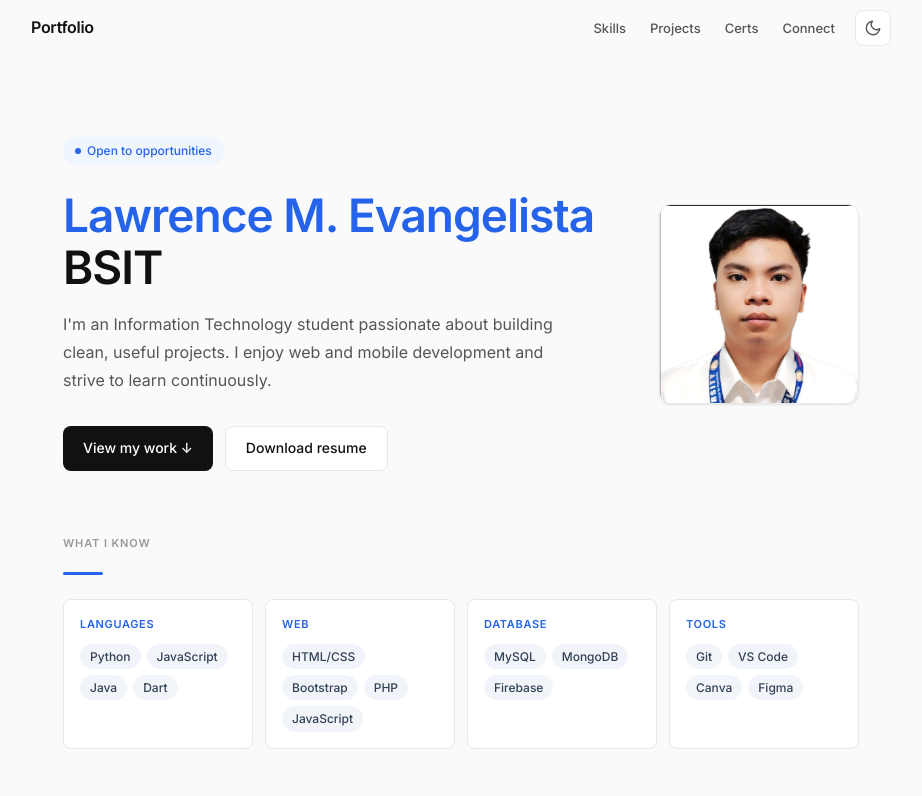
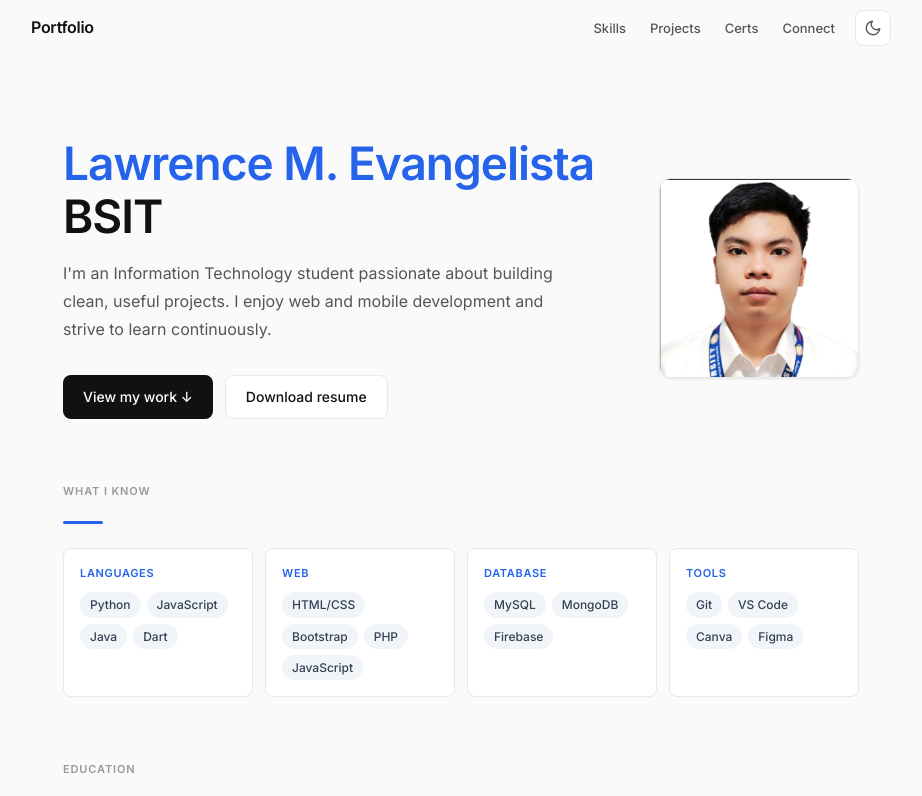
Before and after one commit to LawrenceEvangelista/Portfolio, a plain HTML site: page index.html in a window 1280 px wide. Shown: the top 796 px of the page, without its empty margins (179-1101 px from the left). Drawn offline with Linux system fonts and the light colour scheme.

Commit message:
Update test

```diff
--- a/index.html
+++ b/index.html
@@ -478,7 +478,6 @@
   <section class="hero" id="about">
     <div class="hero-layout">
       <div class="hero-content">
-        <div class="hero-badge"><span></span> Open to opportunities</div>
         <h1><em>Lawrence M. Evangelista</em><br>BSIT</h1>
         <p class="hero-desc">
           I'm an Information Technology student passionate about building clean, useful projects.
```
